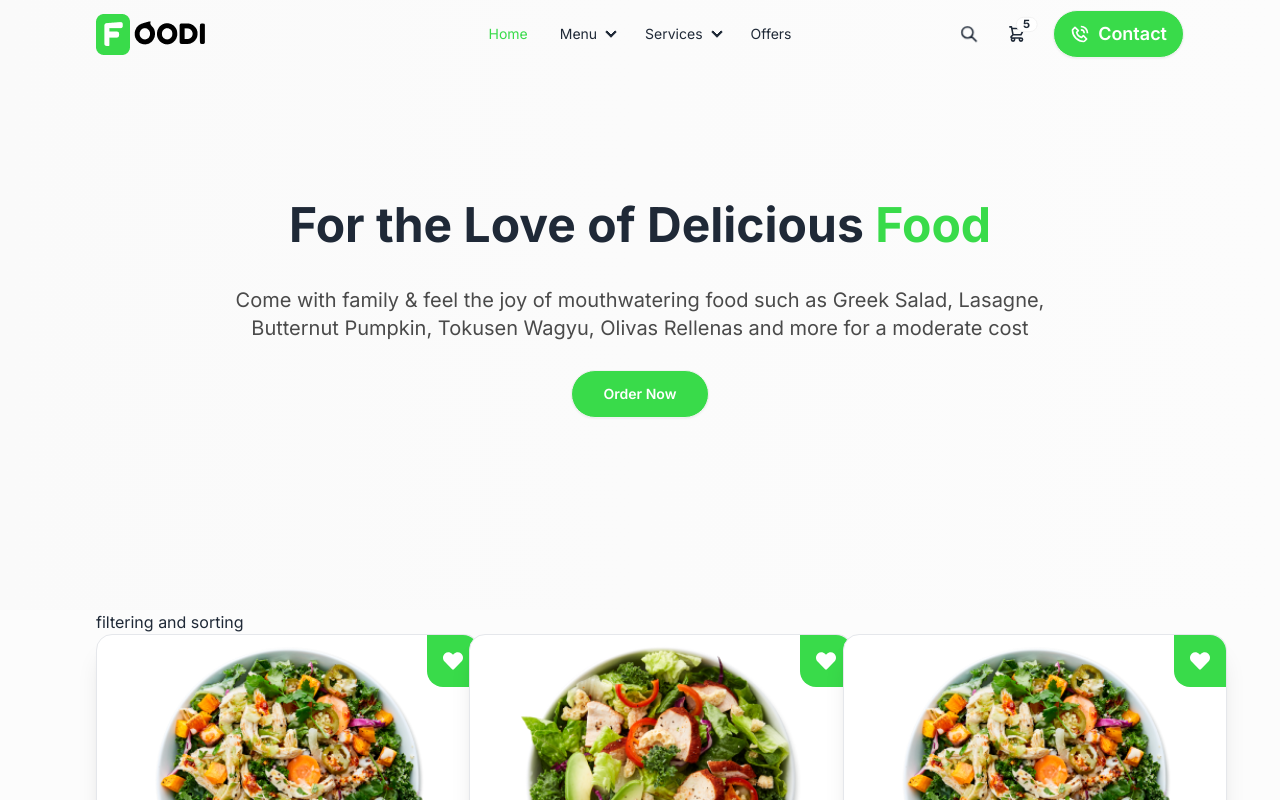
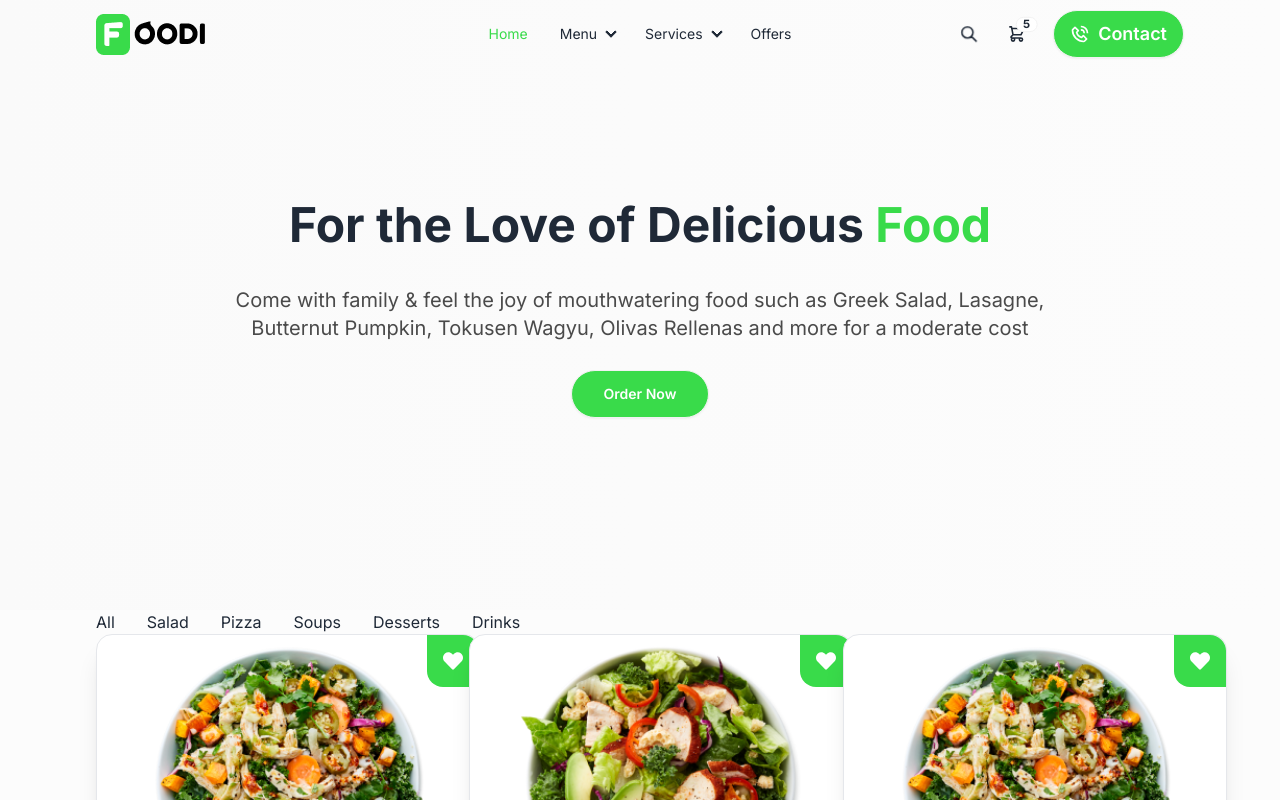
Before and after one commit to HossainRafi/Foodi, a React (Vite) app in the folder foodi-client/: page /menu in a window 1280 px wide. Shown: the top 800 px of the page. Built offline with nearby package versions, Linux system fonts and the light colour scheme.

Commit message:
category btn (all, salad)

```diff
--- a/foodi-client/src/pages/shop/Menu.jsx
+++ b/foodi-client/src/pages/shop/Menu.jsx
@@ -92,8 +92,18 @@ export const Menu = () => {
 
       {/* menu category */}
       <div className="section-container">
-        {/* filter btn sorting */}
-        <div>filtering and sorting</div>
+        {/* menu sorting filter btns */}
+        <div>
+          {/* all category btns */}
+          <div className="flex flex-row justify-start md:items-center md:gap-8 gap-4 flex-wrap">
+            <button onClick={showAll}>All</button>
+            <button onClick={() => filterItems("salad")}>Salad</button>
+            <button>Pizza</button>
+            <button>Soups</button>
+            <button>Desserts</button>
+            <button>Drinks</button>
+          </div>
+        </div>
 
         {/* product card */}
         <div className="grid lg:grid-cols-3 md:grid-cols-2 grid-cols-1 gap-8">
```
